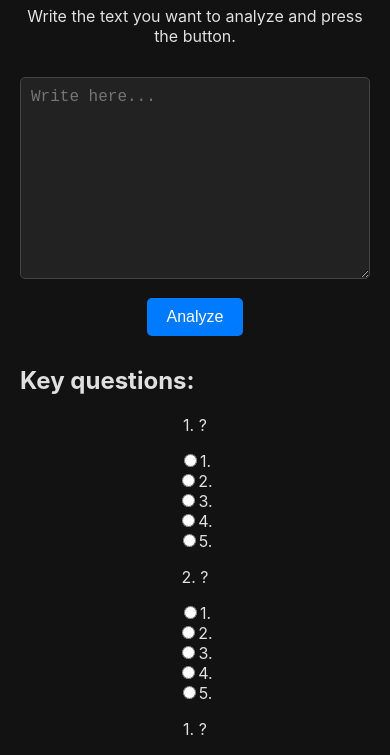
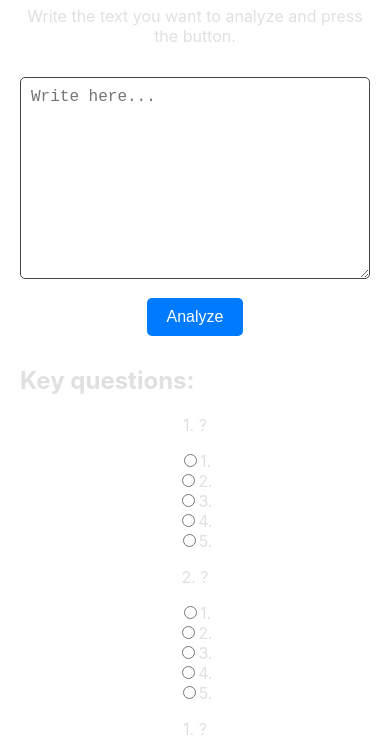
Before and after one commit to Rbrtpv/Tracker, a website: page public/index.html in a window 390 px wide. Shown: the part 96-851 px from the top of the page. Drawn offline with Linux system fonts and the light colour scheme.

Commit message:
feat: add automatic dark/light mode support based on system preference
- Add `color-scheme` property to support system theme detection
- Replace hardcoded dark background colors with CSS variables
- Implement media queries for `prefers-color-scheme` (dark/light)
- Comment out fixed dark mode backgrounds to allow theme switching
- Improve accessibility by respecting user's system theme preference

This change enables the application to automatically adapt to the user's
system-wide color scheme preference instead of forcing dark mode.

```diff
--- a/public/style.css
+++ b/public/style.css
@@ -1,6 +1,10 @@
+:root {
+    color-scheme: dark light;
+}
+
 body {
     font-family: -apple-system, BlinkMacSystemFont, "Segoe UI", Roboto, Helvetica, Arial, sans-serif;
-    background-color: #121212;
+    /* background-color: #121212; */
     color: #e0e0e0;
     display: flex;
     justify-content: center;
@@ -23,7 +27,7 @@ textarea {
     margin-top: 15px;
     border-radius: 5px;
     border: 1px solid #444;
-    background-color: #222;
+    /* background-color: #222; */
     color: #e0e0e0;
     font-size: 1rem;
     box-sizing: border-box;
@@ -71,3 +75,17 @@ pre {
     margin-top: 15px;
     text-align: left;
 }
+
+@media (prefers-color-scheme: dark) {
+    :root {
+        color: #ebebeb;
+        background-color: #000009;
+    }
+}
+
+@media (prefers-color-scheme: light) {
+    :root {
+        color: black;
+        background-color: white;
+    }
+}
```
